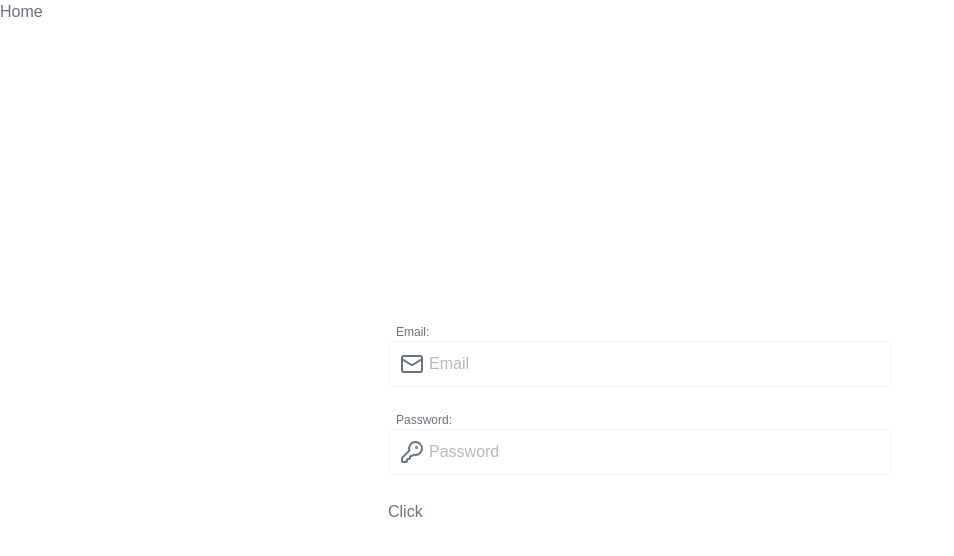
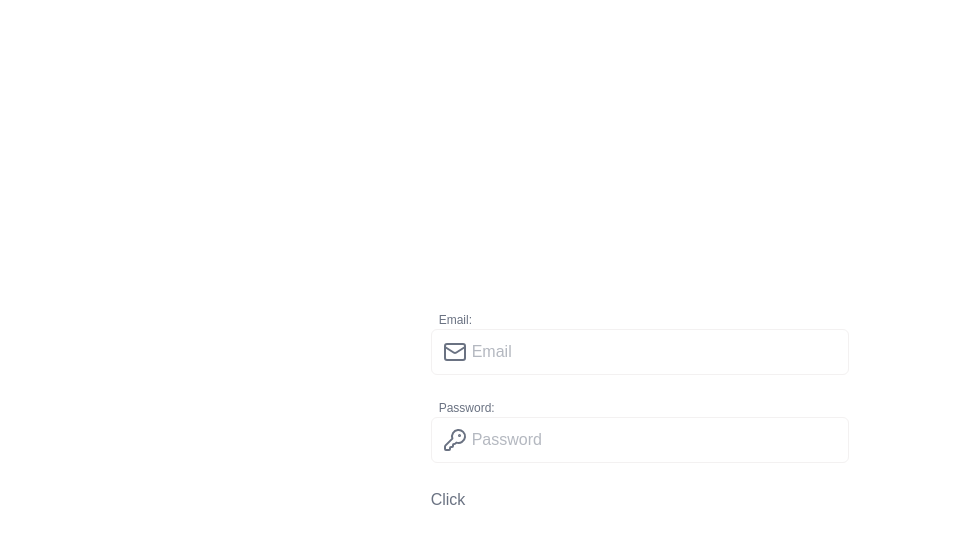
Before and after one commit to SemchaAI/my-first-dashboard, a Next.js app: page / in a window 1280 px wide. Shown: the top 556 px of the page, without its empty margins (0-954 px from the left). Built offline with nearby package versions, Linux system fonts and the light colour scheme; no server answers; what prisma-paginate would draw is missing.

Commit message:
refactor: fixing styling of layout because of new form style rules also page is ssr now

```diff
--- a/src/app/page.tsx
+++ b/src/app/page.tsx
@@ -1,12 +1,11 @@
-"use client";
-
 import { SignInForm } from "@/components/entities";
 
 export default function Home() {
   return (
     <section className="flex h-dvh w-full flex-col">
-      <h1>Home</h1>
-      <SignInForm />
+      <div className="m-auto w-full max-w-1/3 min-w-80">
+        <SignInForm />
+      </div>
     </section>
   );
 }
```
